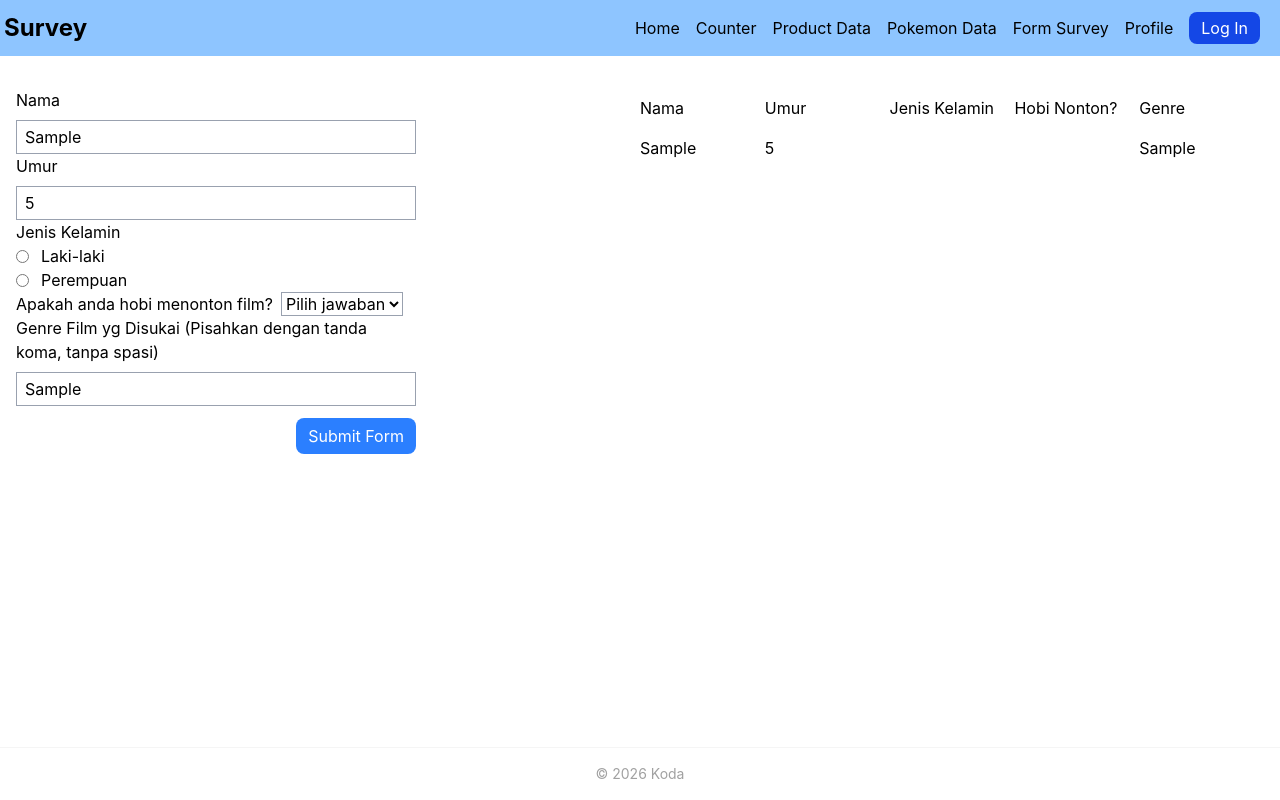
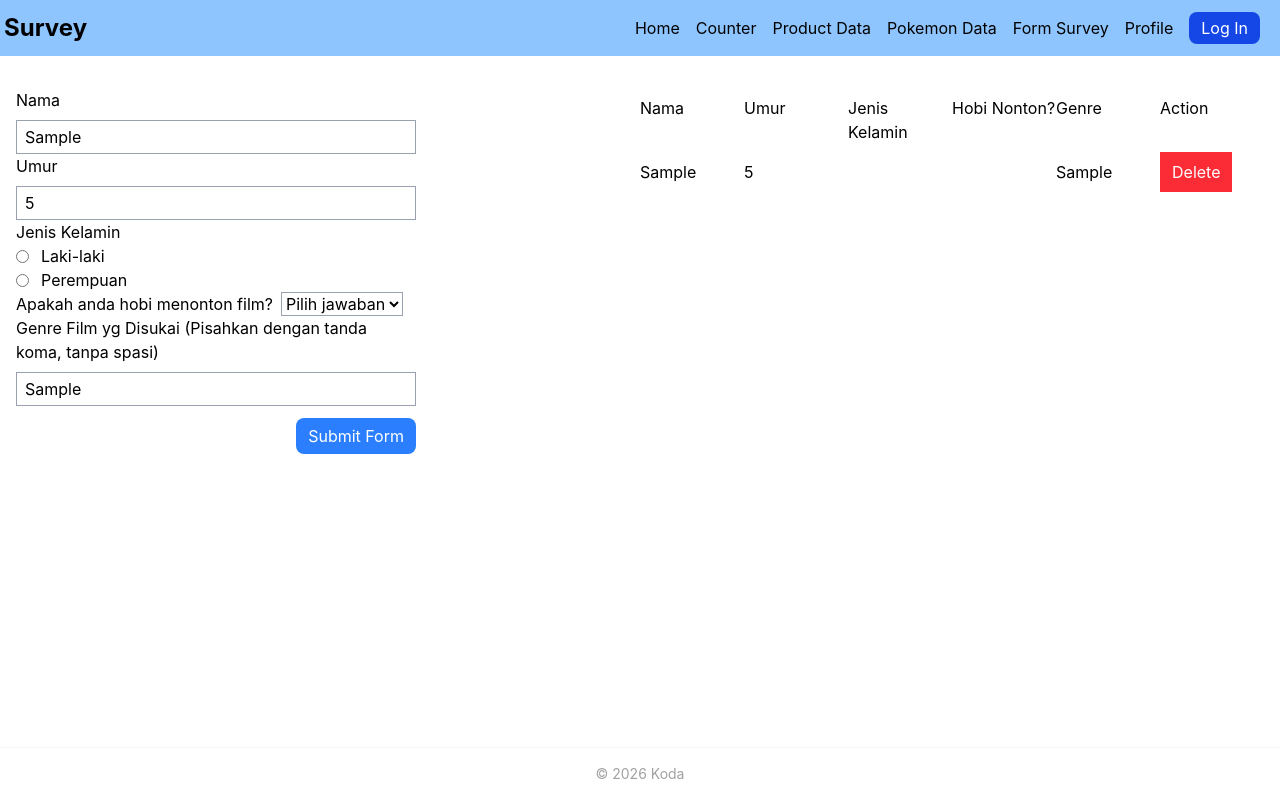
Before and after one commit to rcontrisha/koda-b9-react, a React (Vite) app: page /survey in a window 1280 px wide. Both pictures are taken after typing "Sample", "5", "Sample" into the empty fields and a click on the button "Submit Form". Built offline with nearby package versions, Linux system fonts and the light colour scheme.

Commit message:
feat: add remove function to delete user data in survey form

```diff
--- a/src/pages/Form.jsx
+++ b/src/pages/Form.jsx
@@ -1,5 +1,5 @@
 import { useSelector, useDispatch } from "react-redux";
-import { handleSubmit } from "../redux/slices/SurveySlice";
+import { handleSubmit, removeRow } from "../redux/slices/SurveySlice";
 import { useState } from "react";
 import Header from "../components/Header";
 
@@ -99,12 +99,13 @@ function Form() {
             </button>
           </div>
         </form>
-        <div className="grid grid-cols-5 auto-rows-min">
+        <div className="grid grid-cols-6 auto-rows-min">
           <div className="py-2">Nama</div>
           <div className="py-2">Umur</div>
           <div className="py-2">Jenis Kelamin</div>
           <div className="py-2">Hobi Nonton?</div>
           <div className="py-2">Genre</div>
+          <div className="py-2">Action</div>
 
           {state.surveyData.map((user) => {
             return (
@@ -114,6 +115,12 @@ function Form() {
                 <div className="py-2">{user.gender}</div>
                 <div className="py-2">{user.hobi}</div>
                 <div className="py-2">{user.genre.join(", ")}</div>
+                <button
+                  className="px-3 py-2 bg-red-500 text-white w-fit"
+                  onClick={() => dispatch(removeRow(user.nama))}
+                >
+                  Delete
+                </button>
               </>
             );
           })}
--- a/src/redux/slices/SurveySlice.js
+++ b/src/redux/slices/SurveySlice.js
@@ -18,7 +18,7 @@ const surveySlice = createSlice({
       return {
         ...prev,
         surveyData: prev.surveyData.filter((data) => {
-          return data.id !== payload;
+          return data.nama !== payload;
         }),
       };
     },
```
